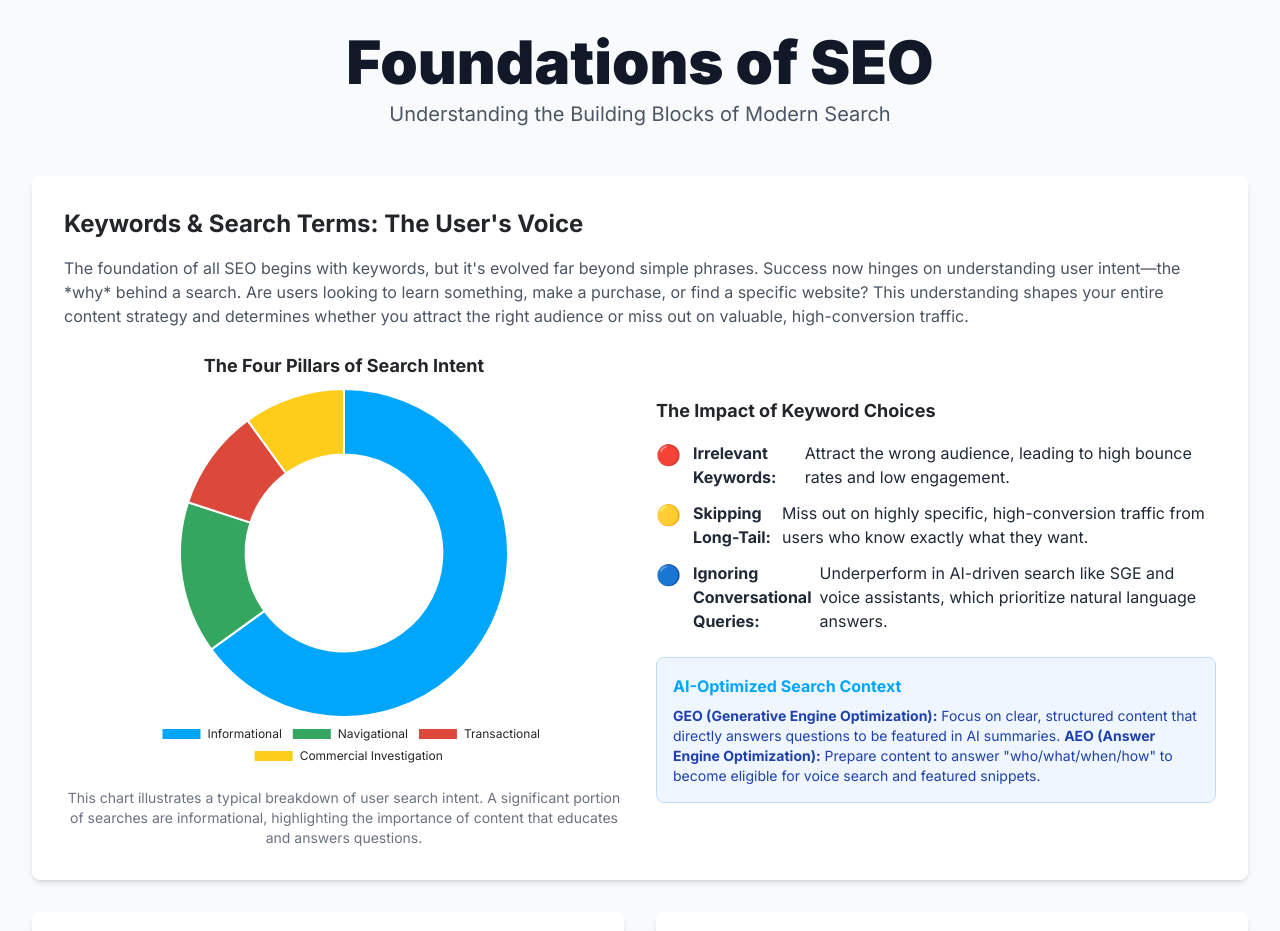
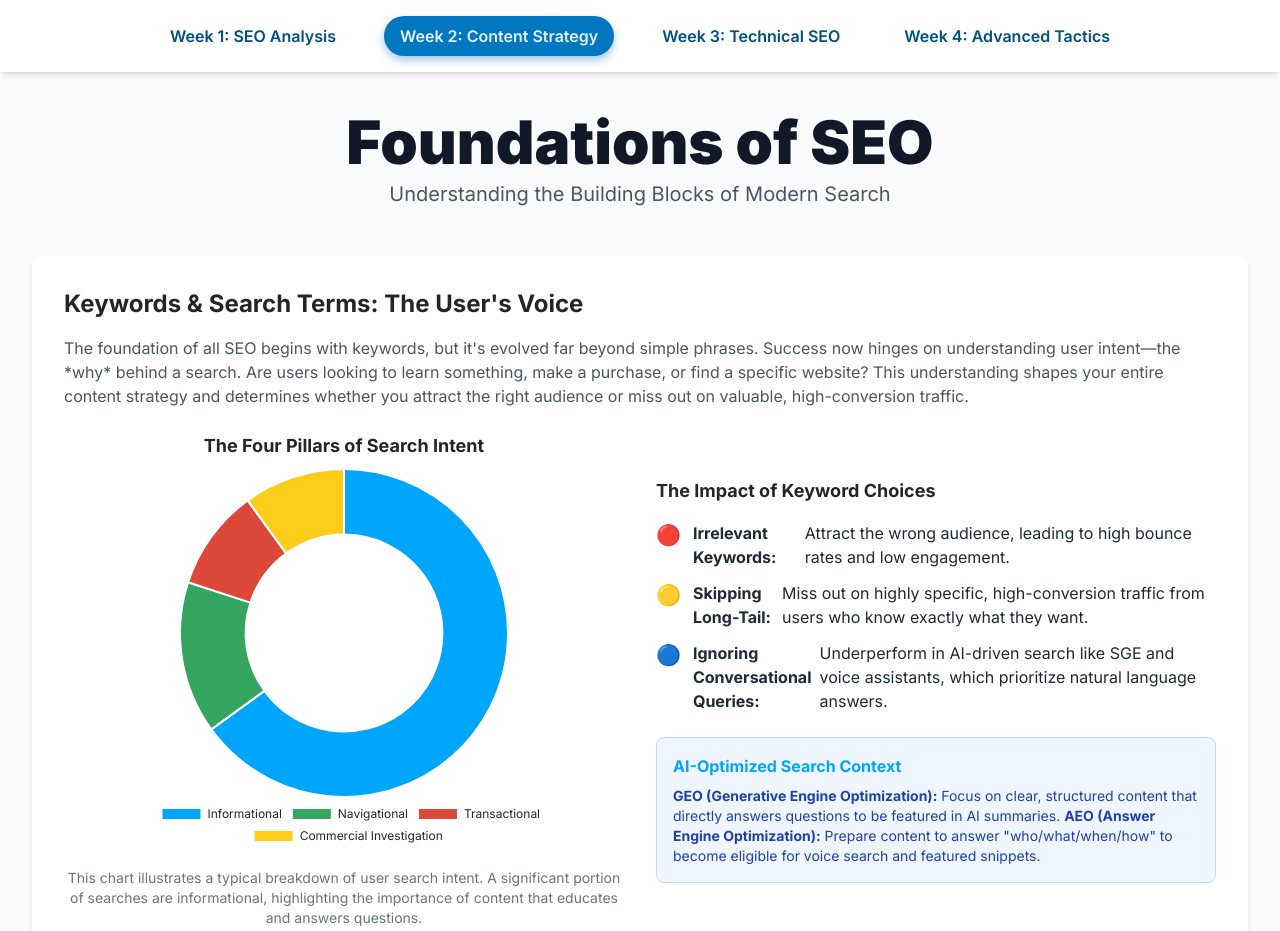
Before and after one commit to pritiyadav888/search_engine_optimization, a plain HTML site: page week_2.html in a window 1280 px wide. Shown: the top 931 px of the page. Drawn offline with nearby package versions, Linux system fonts and the light colour scheme.

Commit message:
week_2 updated

```diff
--- a/week_2.html
+++ b/week_2.html
@@ -15,6 +15,10 @@
     <style>
       body {
         font-family: "Inter", sans-serif;
+        padding-top: 80px;
+        min-height: 100vh;
+        display: flex;
+        flex-direction: column;
       }
       .chart-container {
         position: relative;
@@ -56,10 +60,49 @@
         padding-top: 0.75rem;
         padding-bottom: 0.75rem;
       }
+      .navbar-link.active {
+        background-color: #0077c0;
+        color: #e0f2f7;
+        box-shadow: 0 4px 10px rgba(0, 119, 192, 0.4);
+      }
+      #content-area {
+        flex-grow: 1;
+      }
     </style>
   </head>
   <body class="bg-gray-50 text-gray-800">
-    <main class="container mx-auto p-4 md:p-8">
+    <nav
+      class="fixed top-0 left-0 right-0 bg-white shadow-md p-4 flex justify-center items-center z-50"
+    >
+      <div class="flex space-x-4 md:space-x-8">
+        <a
+          href="week_1.html"
+          data-week="1"
+          class="navbar-link px-4 py-2 rounded-full font-semibold text-[#005082] hover:bg-gray-100 transition duration-200"
+          >Week 1: SEO Analysis</a
+        >
+        <a
+          href="week_2.html"
+          data-week="2"
+          class="navbar-link px-4 py-2 rounded-full font-semibold text-[#005082] hover:bg-gray-100 transition duration-200"
+          >Week 2: Content Strategy</a
+        >
+        <a
+          href="week_3.html"
+          data-week="3"
+          class="navbar-link px-4 py-2 rounded-full font-semibold text-[#005082] hover:bg-gray-100 transition duration-200"
+          >Week 3: Technical SEO</a
+        >
+        <a
+          href="week_4.html"
+          data-week="4"
+          class="navbar-link px-4 py-2 rounded-full font-semibold text-[#005082] hover:bg-gray-100 transition duration-200"
+          >Week 4: Advanced Tactics</a
+        >
+      </div>
+    </nav>
+
+    <main class="container mx-auto p-4 md:p-8" id="content-area">
       <header class="text-center mb-12">
         <h1 class="text-4xl md:text-6xl font-black text-gray-900 mb-2">
           Foundations of SEO
@@ -457,6 +500,10 @@
           This infographic was generated to visualize the key concepts from the
           Week 2 SEO Lecture.
         </p>
+        <p class="text-sm text-gray-500">
+          &copy; <span id="current-year"></span> All Rights Reserved. This
+          infographic is for informational purposes only.
+        </p>
       </footer>
     </main>
 
@@ -689,6 +736,21 @@
           },
         },
       });
+
+      document.addEventListener("DOMContentLoaded", () => {
+        const currentPath = window.location.pathname.split("/").pop();
+        const navLinks = document.querySelectorAll(".navbar-link");
+
+        navLinks.forEach((link) => {
+          const linkHref = link.getAttribute("href");
+          if (linkHref === currentPath) {
+            link.classList.add("active");
+          }
+        });
+
+        document.getElementById("current-year").textContent =
+          new Date().getFullYear();
+      });
     </script>
   </body>
 </html>
```
